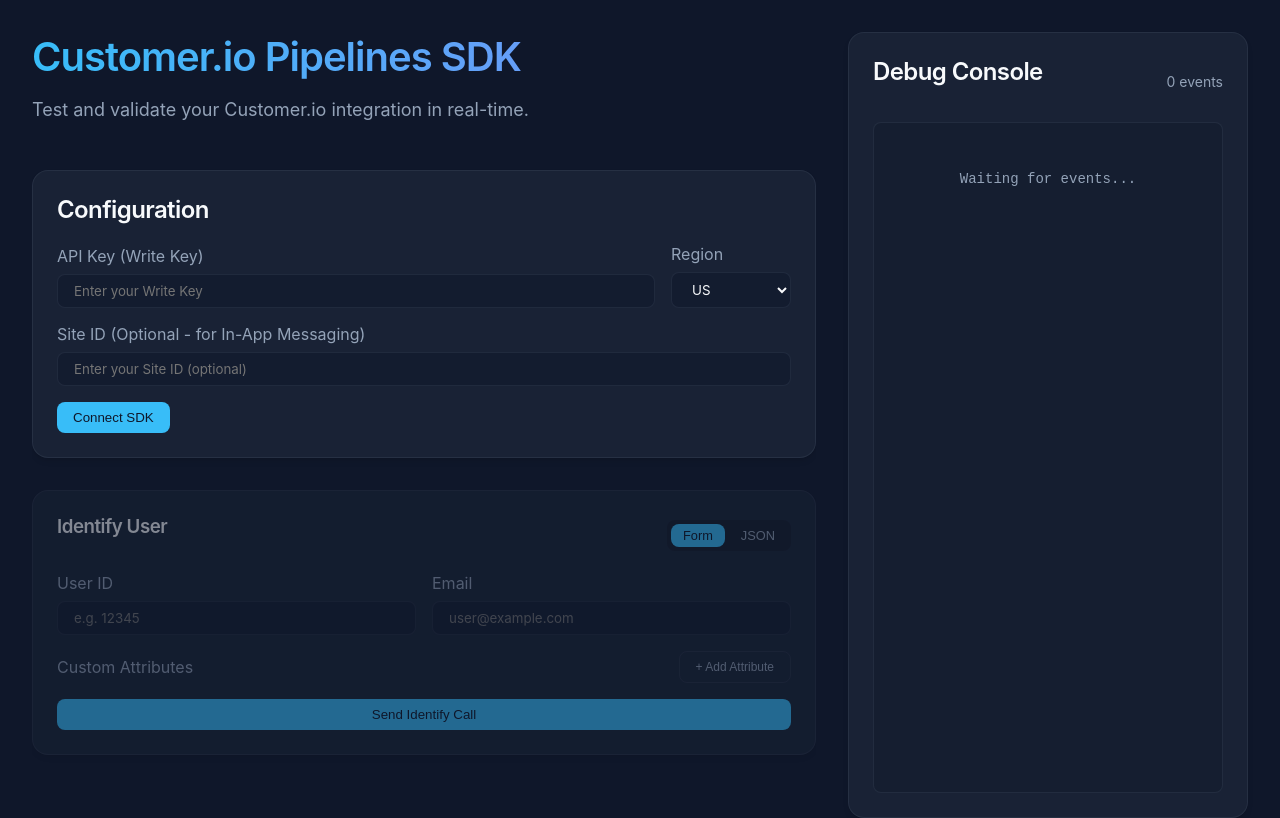
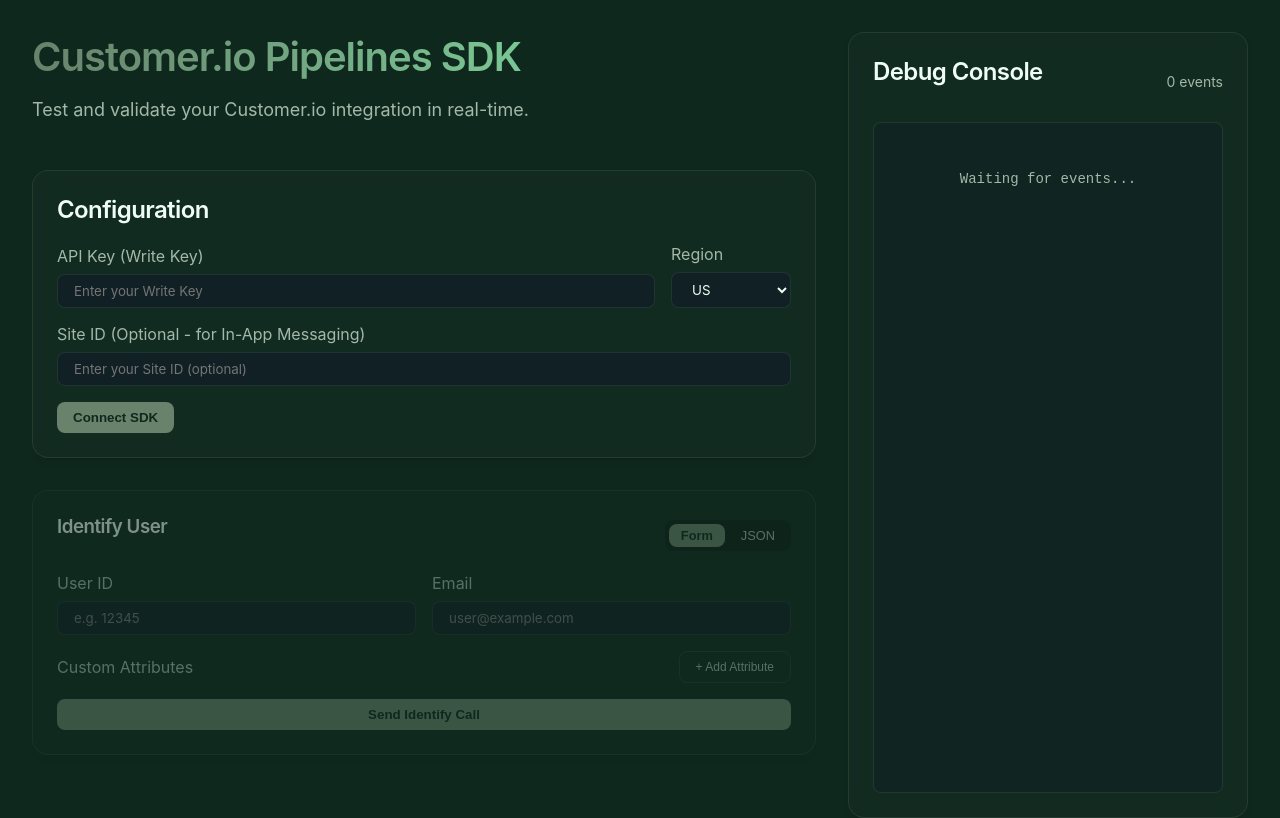
Before and after one commit to aaronarich/v2.1-cio-toolbox, a React (Vite) app: page / in a window 1280 px wide. Built offline with nearby package versions, Linux system fonts and the light colour scheme.

Commit message:
Update color scheme to green theme and simplify favicon

```diff
--- a/src/App.jsx
+++ b/src/App.jsx
@@ -48,7 +48,7 @@
     <div className="app-container" style={{ display: 'grid', gridTemplateColumns: '1fr 400px', gap: '2rem', height: 'calc(100vh - 4rem)' }}>
       <div style={{ display: 'flex', flexDirection: 'column', gap: '2rem', overflowY: 'auto' }}>
         <header>
-          <h1 style={{ fontSize: '2.5rem', marginBottom: '0.5rem', background: 'linear-gradient(to right, #38bdf8, #818cf8)', WebkitBackgroundClip: 'text', WebkitTextFillColor: 'transparent' }}>
+          <h1 style={{ fontSize: '2.5rem', marginBottom: '0.5rem', background: 'linear-gradient(to right, #68826C, #86efac)', WebkitBackgroundClip: 'text', WebkitTextFillColor: 'transparent' }}>
             Customer.io Pipelines SDK
           </h1>
           <p style={{ color: 'var(--text-secondary)', fontSize: '1.125rem' }}>
--- a/src/index.css
+++ b/src/index.css
@@ -1,11 +1,11 @@
 :root {
-  --bg-color: #0f172a;
-  --card-bg: rgba(30, 41, 59, 0.7);
-  --text-primary: #f8fafc;
-  --text-secondary: #94a3b8;
-  --accent-color: #38bdf8;
-  --accent-hover: #0ea5e9;
-  --border-color: rgba(148, 163, 184, 0.1);
+  --bg-color: #0F281E;
+  --card-bg: rgba(20, 45, 35, 0.7);
+  --text-primary: #f0fdf4;
+  --text-secondary: #a3b8a8;
+  --accent-color: #68826C;
+  --accent-hover: #7da082;
+  --border-color: rgba(104, 130, 108, 0.2);
   --success-color: #4ade80;
   --error-color: #f87171;
   --font-family: 'Inter', system-ui, -apple-system, sans-serif;
@@ -31,7 +31,9 @@
   transition: all 0.2s ease;
 }
 
-input, select, textarea {
+input,
+select,
+textarea {
   background: rgba(15, 23, 42, 0.5);
   border: 1px solid var(--border-color);
   color: var(--text-primary);
@@ -40,7 +42,9 @@
   font-family: inherit;
 }
 
-input:focus, select:focus, textarea:focus {
+input:focus,
+select:focus,
+textarea:focus {
   outline: none;
   border-color: var(--accent-color);
   box-shadow: 0 0 0 2px rgba(56, 189, 248, 0.2);
@@ -55,7 +59,9 @@
   box-shadow: 0 4px 6px -1px rgba(0, 0, 0, 0.1), 0 2px 4px -1px rgba(0, 0, 0, 0.06);
 }
 
-h1, h2, h3 {
+h1,
+h2,
+h3 {
   margin-top: 0;
   font-weight: 600;
   letter-spacing: -0.025em;
@@ -63,11 +69,11 @@
 
 .btn-primary {
   background: var(--accent-color);
-  color: #0f172a;
+  color: #0F281E;
   border: none;
   padding: 0.5rem 1rem;
   border-radius: 0.5rem;
-  font-weight: 500;
+  font-weight: 600;
 }
 
 .btn-primary:hover {
```
Also changed, not shown: public/favicon.png. Lines whose indentation alone changed are shown as unchanged.
